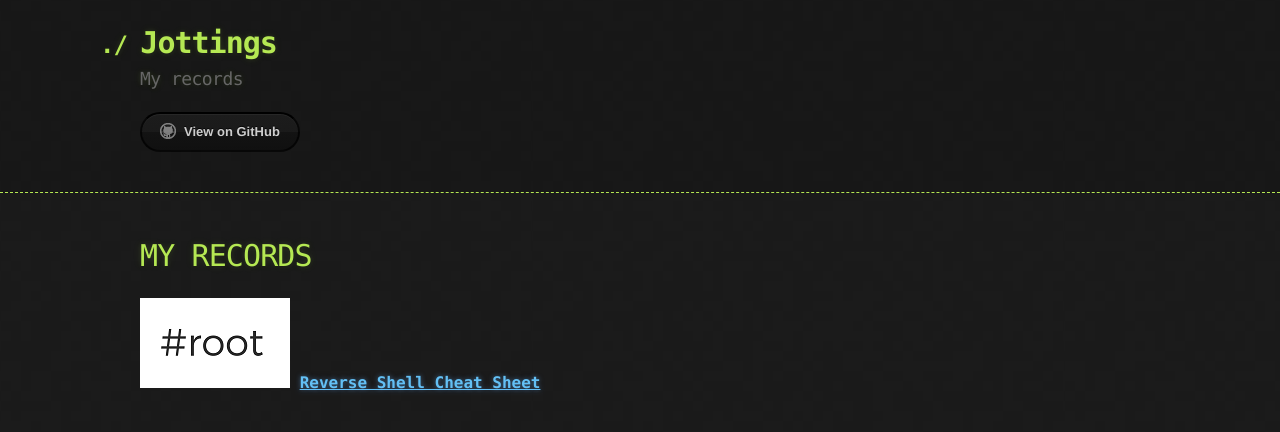
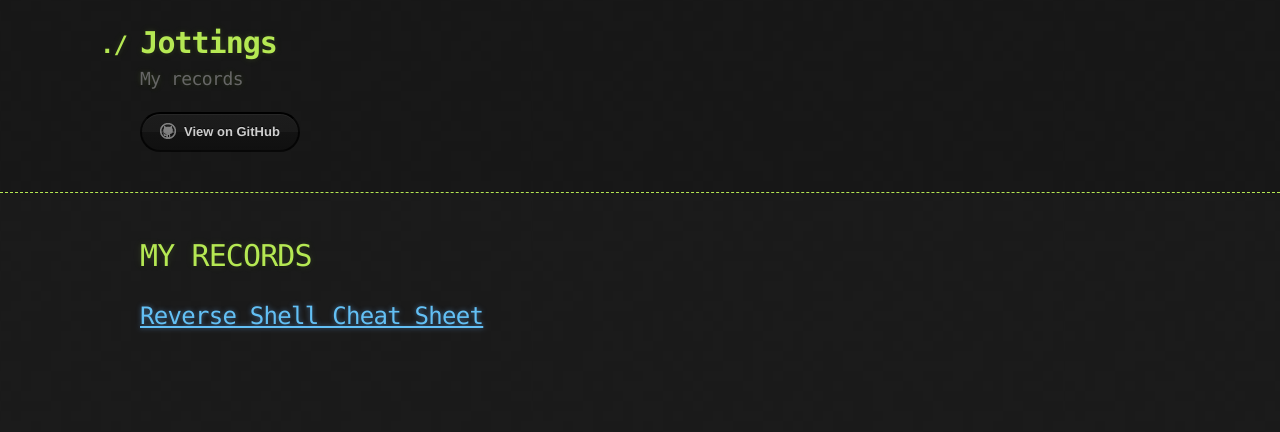
Before and after one commit to hare001/hare001.github.io, a Jekyll site: the page built from index.md, in a window 1280 px wide. Shown: the top 432 px of the page. Built offline with Jekyll 4.4.1, drawn with Linux system fonts in a browser that asks for light colours; our own code applies the rules of GitHub Pages for plain Markdown files.

Commit message:
Update index.md

```diff
--- a/index.md
+++ b/index.md
@@ -1,2 +1,5 @@
 # MY RECORDS
-![Reverse-Shell](./assets/img/Reverse-Shell.png) **[Reverse Shell Cheat Sheet](./_posts/2020-06-30-Reverse-Shell-Cheat-Sheet.md)**
+
+
+
+## [Reverse Shell Cheat Sheet](./_posts/2020-06-30-Reverse-Shell-Cheat-Sheet.md)
```
